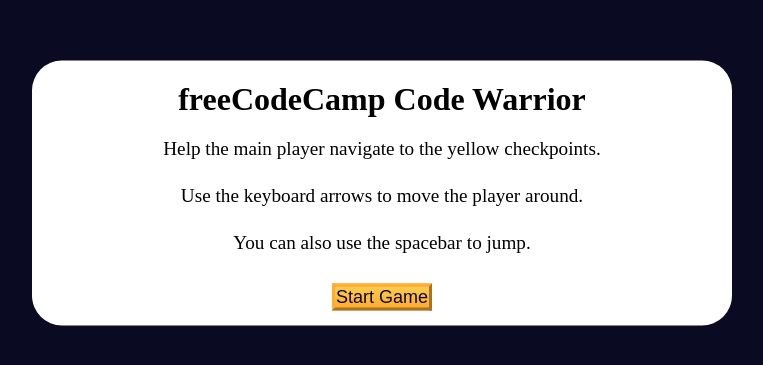
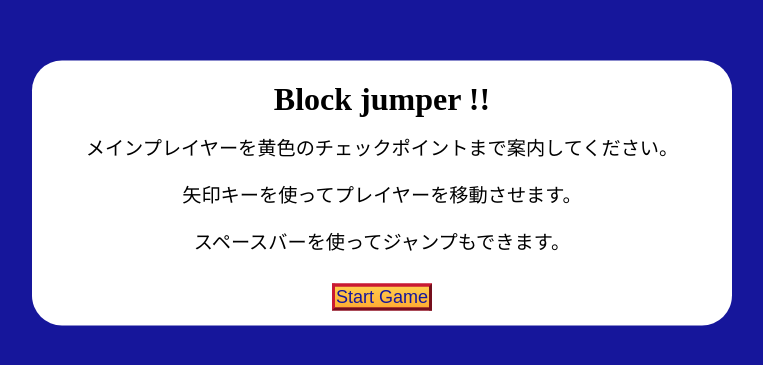
Before and after one commit to sebastianamor/Platformer-Game, a plain HTML site: page index.html in a window 1280 px wide. Shown: the part 207-572 px from the top of the page, without its empty margins (258-1021 px from the left). Drawn offline with Linux system fonts and the light colour scheme; a script that the page names is missing.

Commit message:
add translate and css

```diff
--- a/index.html
+++ b/index.html
@@ -9,20 +9,19 @@
   </head>
   <body>
     <div class="start-screen">
-      <h1 class="main-title">freeCodeCamp Code Warrior</h1>
+      <h1 class="main-title">Block jumper !!</h1>
       <p class="instructions">
-        Help the main player navigate to the yellow checkpoints.
+        メインプレイヤーを黄色のチェックポイントまで案内してください。
       </p>
       <p class="instructions">
-        Use the keyboard arrows to move the player around.
+        矢印キーを使ってプレイヤーを移動させます。
       </p>
-      <p class="instructions">You can also use the spacebar to jump.</p>
+      <p class="instructions">スペースバーを使ってジャンプもできます。</p>
 
       <div class="btn-container">
         <button class="btn" id="start-btn">Start Game</button>
       </div>
     </div>
-
     <div class="checkpoint-screen">
       <h2>Congrats!</h2>
       <p>You reached the last checkpoint.</p>
--- a/styles.css
+++ b/styles.css
@@ -5,9 +5,9 @@
   }
 
   :root {
-    --main-bg-color: #0a0a23;
+    --main-bg-color: #16169b;
     --section-bg-color: #ffffff;
-    --golden-yellow: #feac32;
+    --red-: #c91a32;
   }
 
   body {
@@ -42,11 +42,11 @@
     cursor: pointer;
     width: 100px;
     margin: 10px;
-    color: #0a0a23;
+    color:  #16169b;
     font-size: 18px;
-    background-color: var(--golden-yellow);
+    background-color: var(--red-);
     background-image: linear-gradient(#fecc4c, #ffac33);
-    border-color: var(--golden-yellow);
+    border-color: var(--red-);
     border-width: 3px;
   }
 
```
Also changed, not shown: script.js (added).
